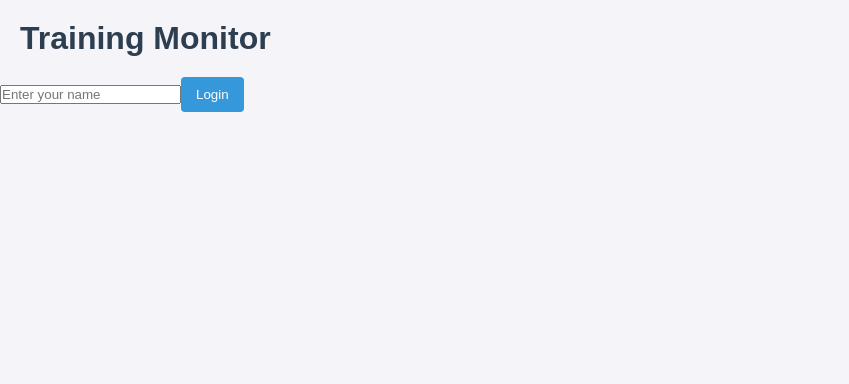
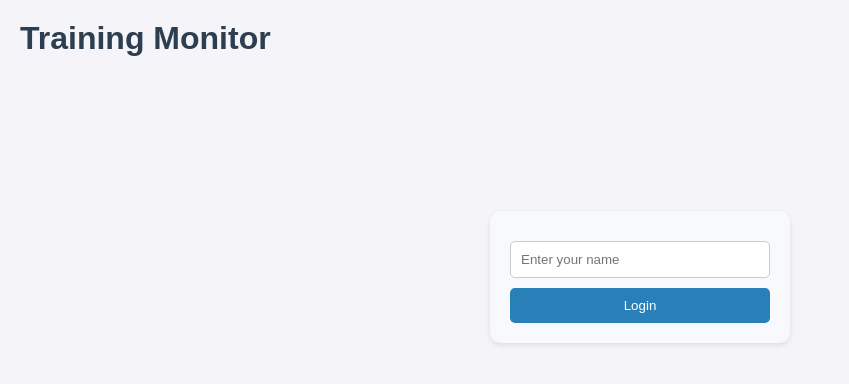
Before and after one commit to Rkomi98/TrainingApp, a React (Create React App) app in the folder training-monitor/: page / in a window 1280 px wide. Shown: the top 384 px of the page, without its empty margins (0-849 px from the left). Built offline with nearby package versions, Linux system fonts and the light colour scheme; the HTML template or start-up script is replaced by a standard one.

Commit message:
New login

```diff
--- a/training-monitor/src/App.css
+++ b/training-monitor/src/App.css
@@ -28,6 +28,50 @@ h1, h2, h3 {
   margin: 20px; /* Add margin to all headings */
 
   color: #2c3e50; /* Darker color for headers */
+}
+
+/* Centering Login Form */
+.login-container {
+  display: flex;
+  justify-content: center; /* Center horizontally */
+  align-items: center; /* Center vertically */
+  height: 50vh; /* Full height of the viewport */
+}
+
+.login-form {
+  background: #f7f9fc; /* Light background for form */
+  padding: 20px; /* Padding around the form */
+  border-radius: 10px; /* Rounded corners */
+  box-shadow: 0 2px 5px rgba(0, 0, 0, 0.1); /* Subtle shadow */
+  width: 300px; /* Set a fixed width for the form */
+}
+
+.login-form h2 {
+  margin-bottom: 15px; /* Space below title */
+  text-align: center; /* Center title text */
+}
+
+.login-form input {
+  width: 100%; /* Full width input fields */
+  padding: 10px; /* Padding for inputs */
+  margin: 10px 0; /* Margin above and below inputs */
+  border: 1px solid #ccc; /* Border for inputs */
+  border-radius: 5px; /* Rounded edges for inputs */
+}
+
+.login-form button {
+  width: 100%; /* Full width button */
+  padding: 10px; /* Padding for button */
+  background-color: #2980b9; /* Button color */
+  color: white; /* Button text color */
+  border: none; /* No border */
+  border-radius: 5px; /* Rounded edges for button */
+  cursor: pointer; /* Pointer cursor on hover */
+  transition: background-color 0.3s; /* Smooth background transition */
+}
+
+.login-form button:hover {
+  background-color: #1c598a; /* Darker blue on hover */
 }
 
 
--- a/training-monitor/src/components/Login.js
+++ b/training-monitor/src/components/Login.js
@@ -11,6 +11,7 @@ function Login({ onLogin }) {
   };
 
   return (
+    <div className="login-container">
       <form onSubmit={handleSubmit} className="login-form">
         <input
           type="text"
@@ -20,6 +21,7 @@ function Login({ onLogin }) {
         />
         <button type="submit">Login</button>
       </form>
+    </div>
   );
 }
 
```
Also changed, not shown: 11 other files (tests, documents, lock files or other folders). Lines whose indentation alone changed are shown as unchanged.
